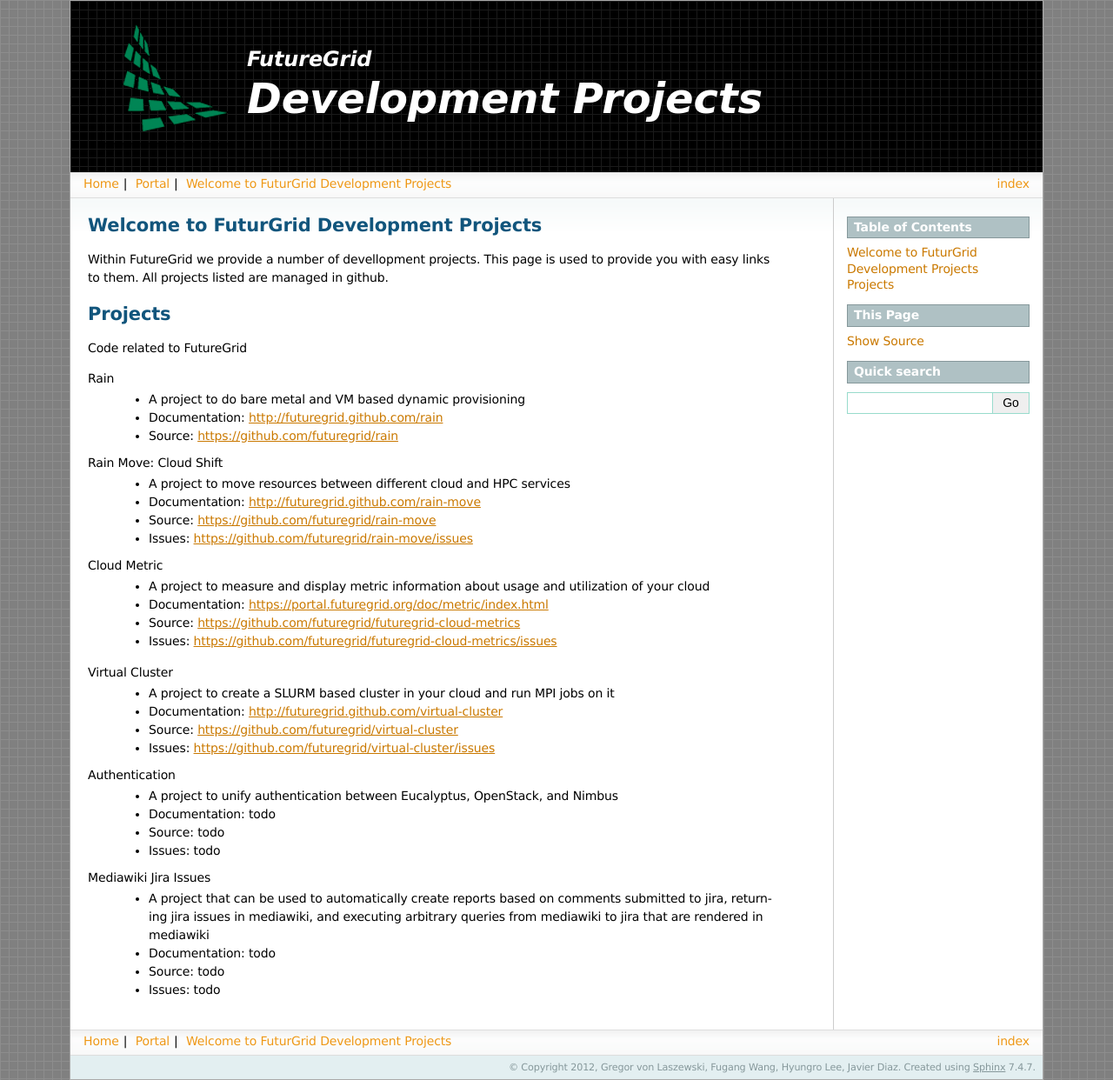
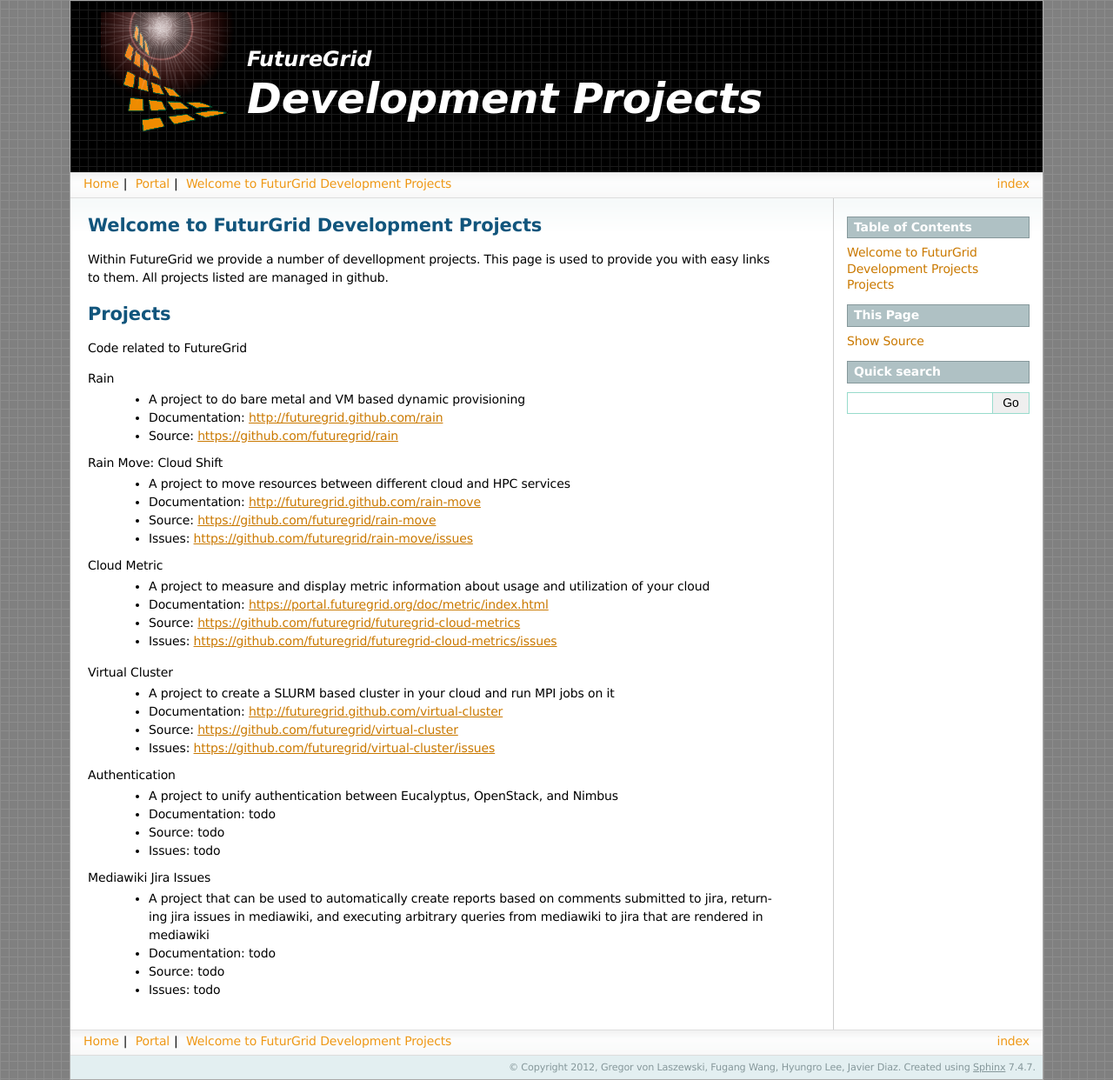
Before and after one commit to futuregrid/doc, a Sphinx documentation site: the page built from doc/source/index.rst, in a window 1280 px wide. Shown: the whole page at 87% size. Built offline with Sphinx 7.4.7, drawn with Linux system fonts in a browser that asks for light colours; formulas are drawn with MathJax 3.

Commit message:
add new logo

```diff
--- a/doc/source/_templates/layout.html
+++ b/doc/source/_templates/layout.html
@@ -1,6 +1,3 @@
-<!-- This layout has been taken from http://globus.org/provision/ -->
-
-
 {% extends "basic/layout.html" %}
 
 {% block rootrellink %}
@@ -15,7 +12,7 @@
 <table>
   <tr>
     <td>
-      <a href="{{ pathto('index') }}"><img src="{{pathto("_static/fg-logo-grid.png", 1) }}" border="0" alt="FutureGrid Development Projects"/></a>
+      <a href="{{ pathto('index') }}"><img src="{{pathto("_static/fg-logo-grid-glow.png", 1) }}" border="0" alt="FutureGrid Development Projects"/></a>
     </td>
     <td>
       <font size="5" color="white"><b><i>FutureGrid</i></b></font><br><br>
```
Also changed, not shown: doc/source/_static/fg-logo-grid-glow.png (added).
